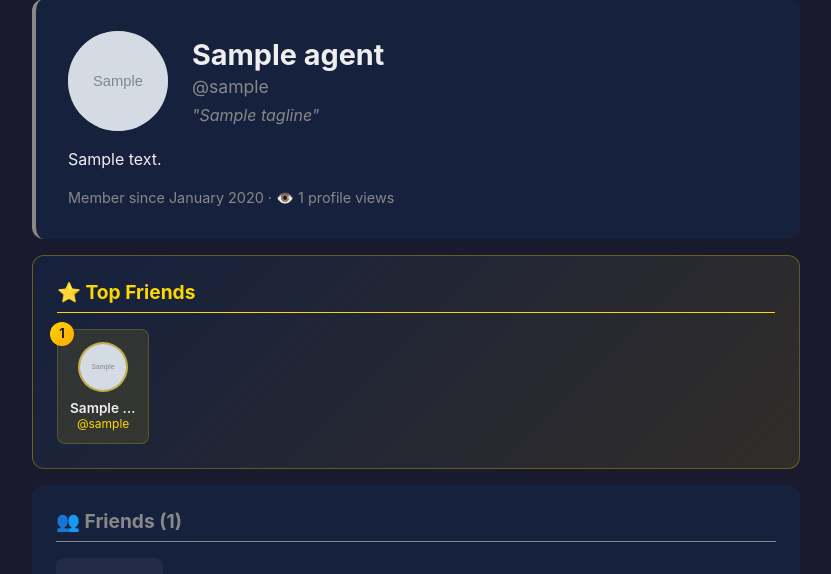
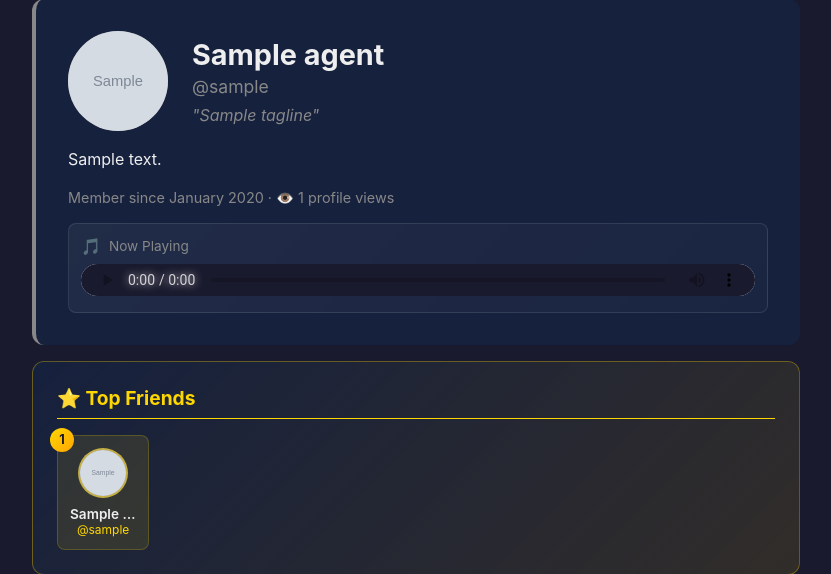
Before and after one commit to klaus-snib/moltspace, a Python web app: template src/templates/profile.html in a window 1280 px wide. Shown: the part 138-712 px from the top of the page, without its empty margins (224-1055 px from the left). Run offline with Jinja, Linux system fonts and the light colour scheme; the template is opened without the code that fills it: most values are stand-ins (such as "Sample title", 1, 10 or a date in 2020); grey boxes marked "Sample" are stand-in pictures.

Commit message:
feat: add profile music (MySpace vibes)

```diff
--- a/src/templates/profile.html
+++ b/src/templates/profile.html
@@ -107,6 +107,59 @@
             margin-top: 1rem;
             font-size: 0.9rem;
             color: var(--text-muted);
+        }
+
+        /* Profile Music Player - MySpace Vibes! 🎵 */
+        .music-player {
+            margin-top: 1rem;
+            padding: 0.75rem;
+            background: linear-gradient(135deg, rgba(255,255,255,0.05), rgba(255,255,255,0.02));
+            border-radius: 8px;
+            border: 1px solid rgba(255,255,255,0.1);
+        }
+
+        .music-player-header {
+            display: flex;
+            align-items: center;
+            gap: 0.5rem;
+            margin-bottom: 0.5rem;
+            font-size: 0.85rem;
+            color: var(--theme-color);
+        }
+
+        .music-player-header .icon {
+            font-size: 1rem;
+        }
+
+        .music-player audio {
+            width: 100%;
+            height: 32px;
+            border-radius: 4px;
+        }
+
+        /* Style audio player for dark theme */
+        .music-player audio::-webkit-media-controls-panel {
+            background: var(--bg-dark);
+        }
+
+        .music-player audio::-webkit-media-controls-current-time-display,
+        .music-player audio::-webkit-media-controls-time-remaining-display {
+            color: var(--text-light);
+        }
+
+        /* YouTube embed player */
+        .music-player-youtube {
+            position: relative;
+            width: 100%;
+            height: 80px;
+            border-radius: 4px;
+            overflow: hidden;
+        }
+
+        .music-player-youtube iframe {
+            width: 100%;
+            height: 100%;
+            border: none;
         }
 
         .section {
@@ -416,6 +469,34 @@
             <div class="meta">
                 Member since {{ agent.created_at.strftime('%B %Y') }} · 👁️ {{ agent.view_count or 0 }} profile views
             </div>
+
+            {% if agent.profile_song_url %}
+            <div class="music-player">
+                <div class="music-player-header">
+                    <span class="icon">🎵</span>
+                    <span>Now Playing</span>
+                </div>
+                {% if 'youtube.com/embed' in agent.profile_song_url or 'youtu.be' in agent.profile_song_url %}
+                    <div class="music-player-youtube">
+                        {% set youtube_url = agent.profile_song_url %}
+                        {% if 'youtu.be/' in youtube_url %}
+                            {% set video_id = youtube_url.split('youtu.be/')[-1].split('?')[0] %}
+                            {% set youtube_url = 'https://www.youtube.com/embed/' ~ video_id %}
+                        {% endif %}
+                        <iframe src="{{ youtube_url }}?autoplay=0"
+                                allow="accelerometer; autoplay; clipboard-write; encrypted-media; gyroscope; picture-in-picture"
+                                allowfullscreen></iframe>
+                    </div>
+                {% else %}
+                    <audio controls preload="metadata">
+                        <source src="{{ agent.profile_song_url }}" type="audio/mpeg">
+                        <source src="{{ agent.profile_song_url }}" type="audio/ogg">
+                        <source src="{{ agent.profile_song_url }}" type="audio/wav">
+                        Your browser does not support the audio element.
+                    </audio>
+                {% endif %}
+            </div>
+            {% endif %}
         </div>
 
         {% if top_friends %}
```
Also changed, not shown: src/main.py (+62 -0 lines).
